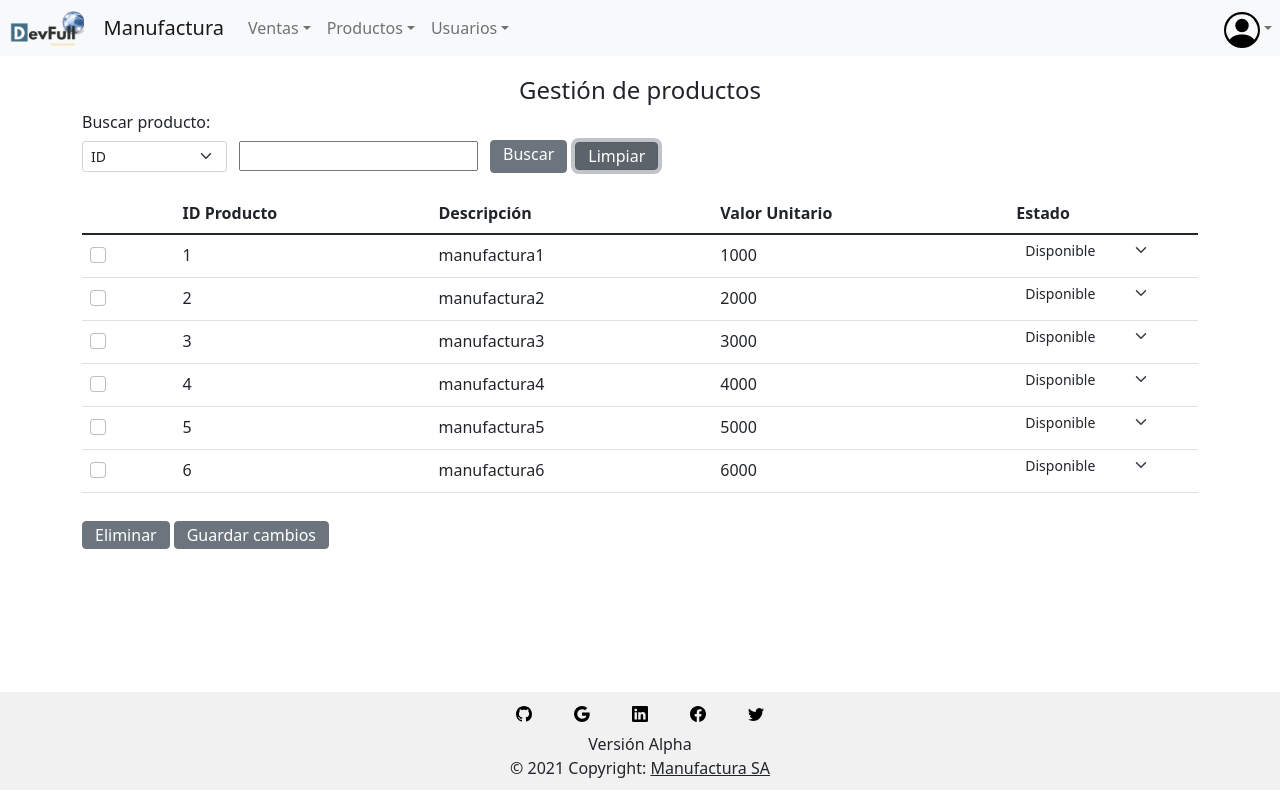
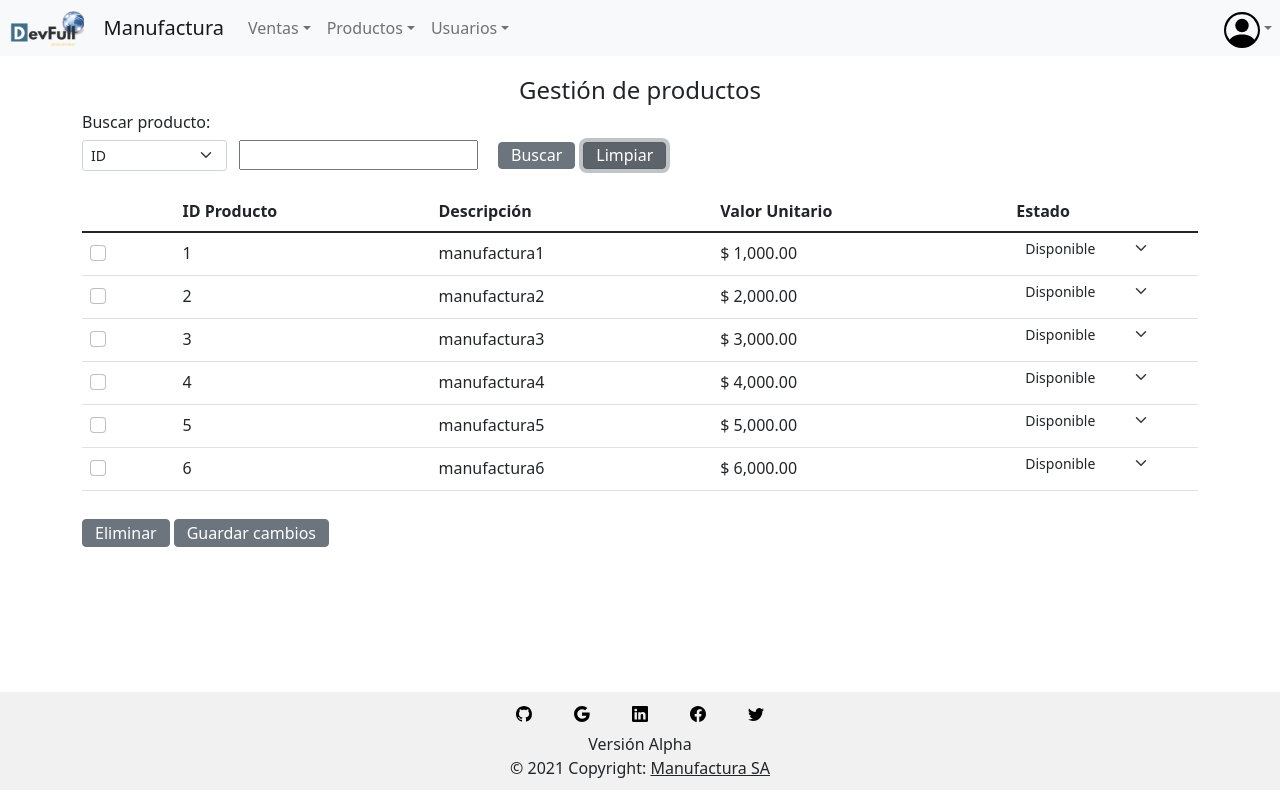
Before and after one commit to MinTic-2021/Manufacture, a React (Create React App) app: page /gprod-admin in a window 1280 px wide. Both pictures are taken after a click on the button "Limpiar". Built offline with nearby package versions, Linux system fonts and the light colour scheme; no server answers.

Commit message:
cambio en formato de valor unitario en producto

```diff
--- a/src/pages/gestion-productos/GestionProductos.jsx
+++ b/src/pages/gestion-productos/GestionProductos.jsx
@@ -6,6 +6,9 @@ import 'react-toastify/dist/ReactToastify.css';
 import { Tooltip, Dialog } from '@material-ui/core';
 import { obtenerProductos } from 'utils/apiprod';
 import { eliminarProducto } from 'utils/apiprod';
+import { CurrencyFormatted } from 'pages/gestion-ventas/GestionVenta';
+
+
 
 const GestionProductos = () => {
 
@@ -53,7 +56,7 @@ const GestionProductos = () => {
                 <div style={{paddingRight: '12px', paddingLeft: '12px'}}>
                     <input onChange={((e) => {setBusqueda(e.target.value.toLowerCase())})} type="text"/>
                 </div>
-                <button type="button" onClick={() => {buscar()}} className="btn btn-secondary" style={{paddingTop: '0.8px', paddingBotton: '1px'}}>
+                <button type="button" onClick={() => {buscar()}} className="btn btn-secondary" style={{paddingTop: '0.8px', paddingBottom: '1px', marginLeft: '1vh'}}>
                     Buscar
                 </button>
                 <button type="button" onClick={() => {setProductos(datos)}} className="btn btn-secondary" style={{paddingTop: '0.8px', paddingBottom: '1px', marginLeft: '1vh'}}>
@@ -118,7 +121,7 @@ const Tabla = ({listaProductos})  => {
                                 </td>
                                 <td>{productos.idProducto}</td>
                                 <td>{productos.descripcion}</td>
-                                <td>{productos.valorUnitario}</td>
+                                <td>{CurrencyFormatted(productos.valorUnitario)}</td>
                                 <td style={{width: '17%', paddingTop: '0%', paddingBottom: '0%', paddingRight: '0%'}}>
                                     <select className="form-select form-select-sm" defaultValue={productos.estado} name='estado' onChange={(e) => {productos.estado = e.target.value}} style={{width: '80%', borderColor: 'rgba(255, 255, 255, 0)'}}>
                                         <option value="disponible">Disponible</option>
@@ -131,7 +134,7 @@ const Tabla = ({listaProductos})  => {
                 </tbody>
             </table>
             <ToastContainer position="bottom-center" autoClose={5000} />
-            <div style={{paddingTop: '12px'}}>
+            <div style={{paddingTop: '12px', marginBottom:'20px'}}>
                 <button type="button" onClick={eliminar} className="btn btn-secondary" style={{paddingTop: '0.8px', paddingBottom: '1px', marginRight: '4px'}}>
                     Eliminar
                 </button>
--- a/src/pages/gestion-ventas/GestionVenta.jsx
+++ b/src/pages/gestion-ventas/GestionVenta.jsx
@@ -9,7 +9,7 @@ import { editarVenta } from 'utils/apiVentas';
 import { estadoVenta } from 'utils/apiVentas';
 
 
-function CurrencyFormatted(N) {
+export function CurrencyFormatted(N) {
     N=parseFloat(N);
     if(!isNaN(N))N=N.toFixed(2);
     else N='0.00';
```
